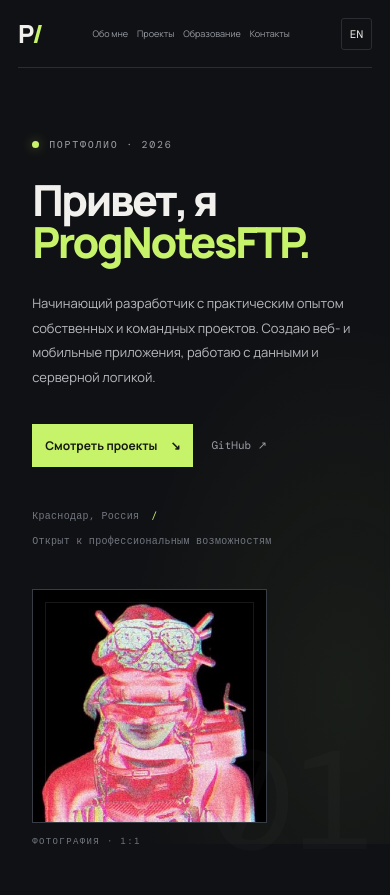
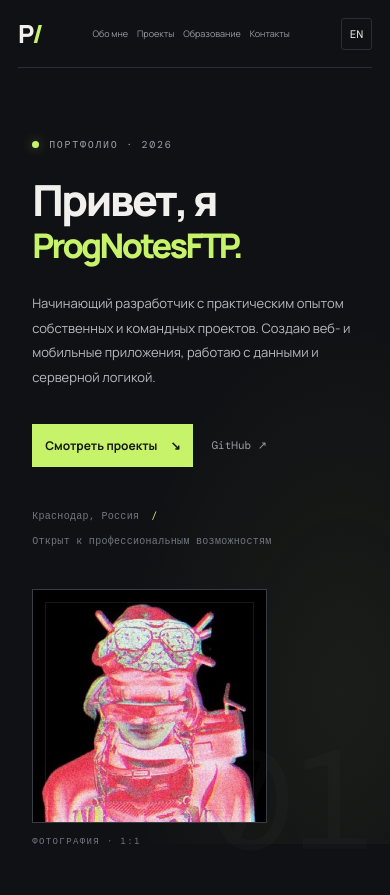
Before and after one commit to YuKanNaKirikabu/YuKanNaKirikabu, a plain HTML site: page index.html in a window 390 px wide. Shown: the top 895 px of the page. Drawn offline with nearby package versions, Linux system fonts and the light colour scheme.

Commit message:
Prevent portfolio username from breaking across lines

```diff
--- a/styles.css
+++ b/styles.css
@@ -153,3 +153,26 @@ body::-webkit-scrollbar{display:none}
 @media(max-width:900px){.side-rail{display:none}.page-shell{width:min(1160px,calc(100% - 36px));margin:0 auto}}
 @media(max-width:760px){.contact-icon-link{width:44px;height:44px}.about-section .section-heading h2{font-size:clamp(29px,6vw,38px)}}
 @media(prefers-reduced-motion:reduce){.side-project-links,.side-chevron,.side-link,.contact-icon-link{transition:none}}
+
+
+/* Keep the complete account name on one line at every viewport size. */
+.hero h1 .accent {
+  display: inline-block;
+  white-space: nowrap;
+  overflow-wrap: normal;
+  word-break: normal;
+  font-size: clamp(38px, 7vw, 76px);
+  letter-spacing: -.075em;
+}
+@media (max-width: 760px) {
+  .hero h1 .accent {
+    font-size: clamp(38px, 7vw, 54px);
+    letter-spacing: -.075em;
+  }
+}
+@media (max-width: 430px) {
+  .hero h1 .accent {
+    font-size: clamp(34px, 8.4vw, 38px);
+    letter-spacing: -.08em;
+  }
+}
```
